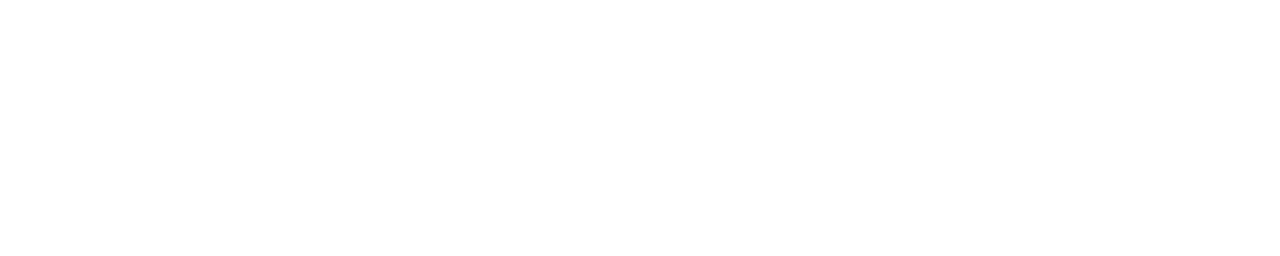
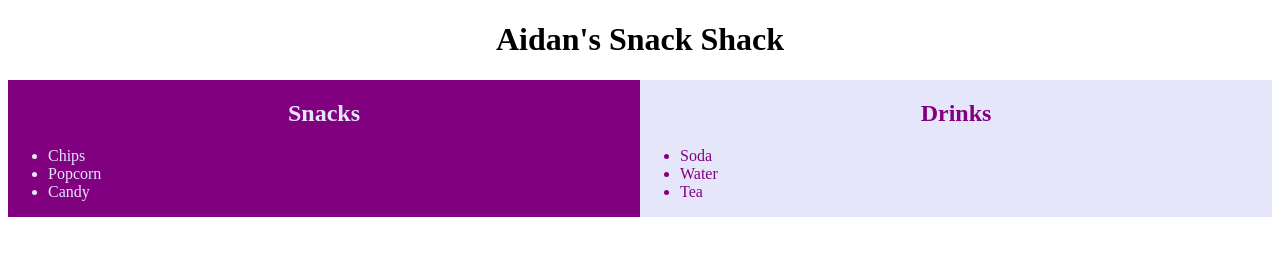
Before and after one commit to aidanklineman/restaurantmenu, a plain HTML site: page index.html in a window 1280 px wide. Drawn offline with Linux system fonts and the light colour scheme.

Commit message:
Simple snack menu

```diff
--- a/index.html
+++ b/index.html
@@ -7,5 +7,24 @@
     <script src="main.js" defer></script>
   </head>
   <body>
+    <h1>Aidan's Snack Shack</h1>
+    <div id = "container">
+      <div id = "snacks">
+        <h2>Snacks</h2>
+        <ul>
+          <li>Chips</li>
+          <li>Popcorn</li>
+          <li>Candy</li>
+        </ul>
+      </div>
+      <div id = "drinks">
+        <h2>Drinks</h2>
+        <ul>
+          <li>Soda</li>
+          <li>Water</li>
+          <li>Tea</li>
+        </ul>
+      </div>
+    </div>
   </body>
 </html>
--- a/style.css
+++ b/style.css
@@ -0,0 +1,27 @@
+h1, h2 {
+    text-align: center;
+}
+
+#snacks {
+    color: lavender;
+    background-color: purple;
+}
+
+#drinks {
+    color: purple;
+    background-color: lavender;
+}
+
+@media (min-width: 650px) {
+    #container {
+        display: flex;
+    }
+
+    #snacks {
+        width: 50%;
+    }
+
+    #drinks {
+        width: 50%;
+    }
+}
```
